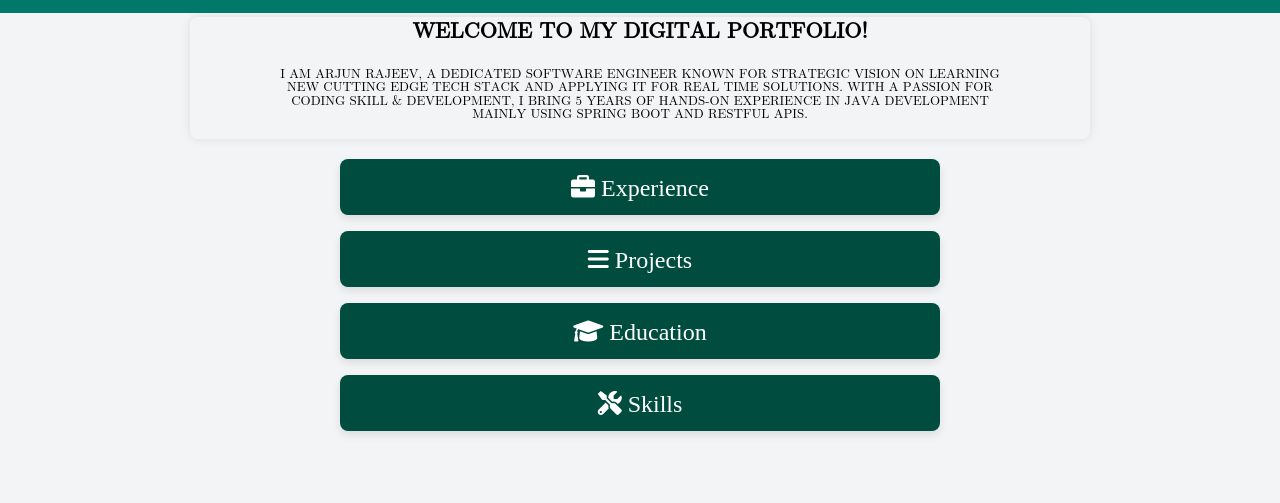
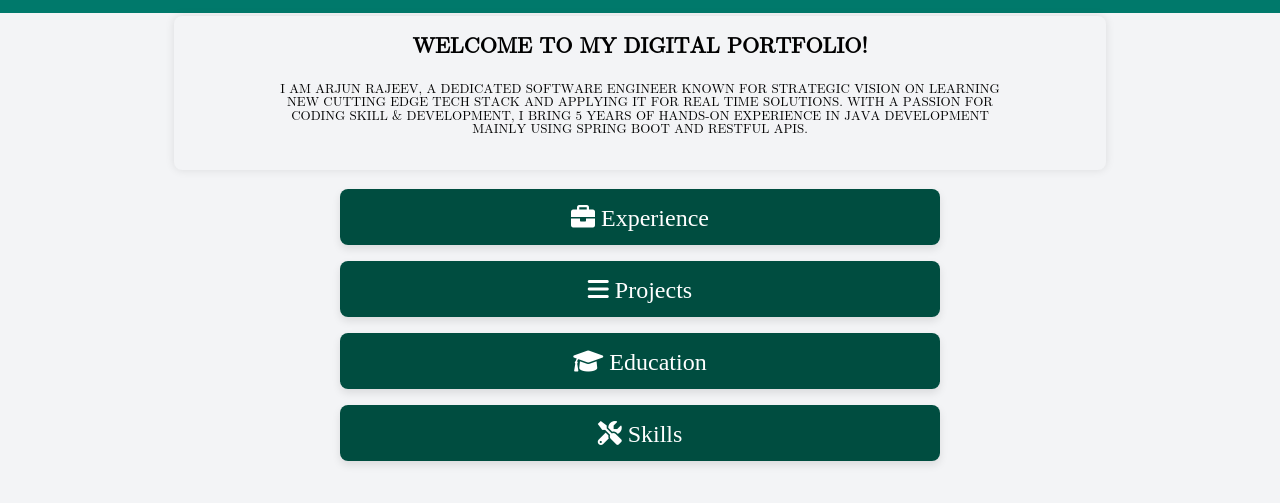
Before and after one commit to ArjunRajeev321/profile-portfolio, a plain HTML site: page index.html in a window 1280 px wide. Shown: the part 127-630 px from the top of the page. Drawn offline with Linux system fonts and the light colour scheme; a web font is replaced by a local one.

Commit message:
Update styles.css

```diff
--- a/styles.css
+++ b/styles.css
@@ -11,7 +11,8 @@ body {
 
 .description {
     background: #F3F4F6;
-    margin: 4px;
+    padding: 1rem;
+    margin: 3px;
     border-radius: 8px;
     box-shadow: 0 0 10px rgba(0, 0, 0, 0.1);
     text-align: center;
```
